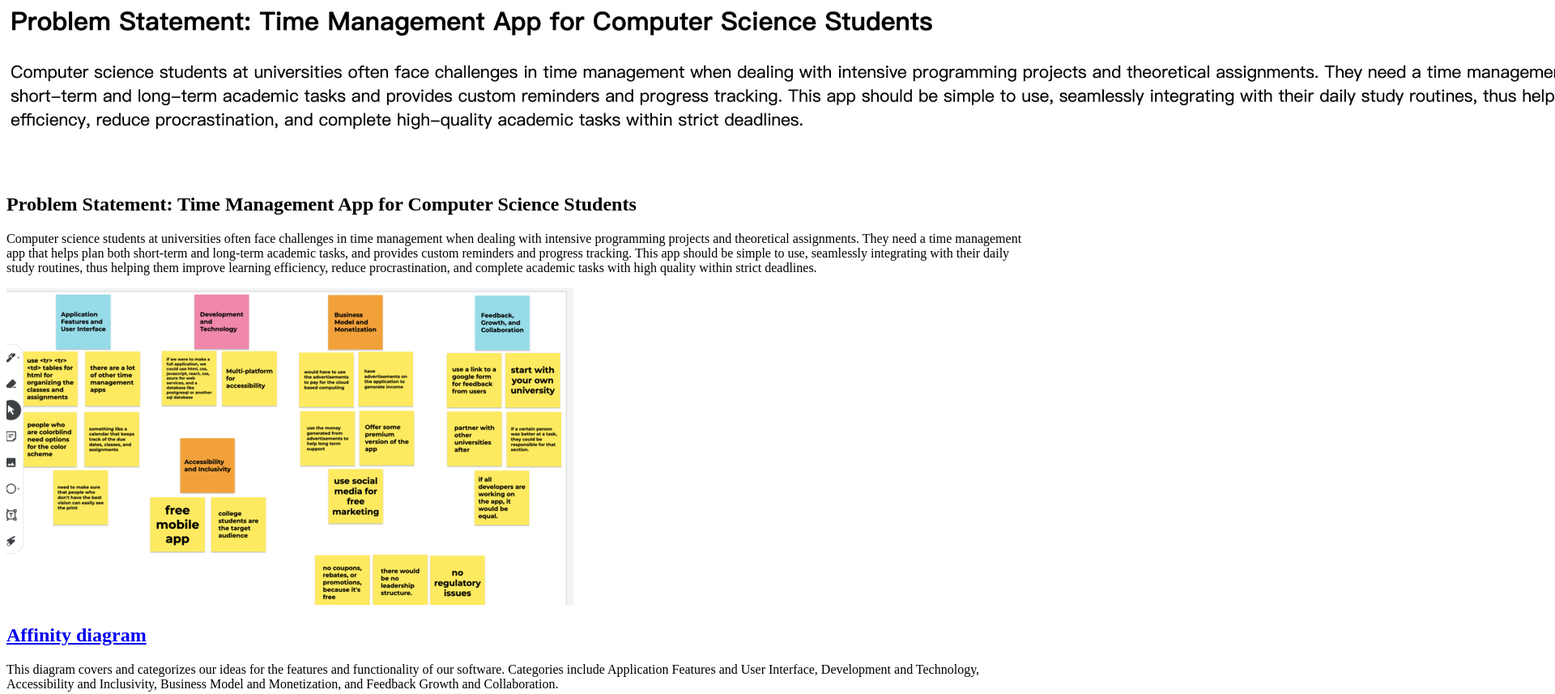
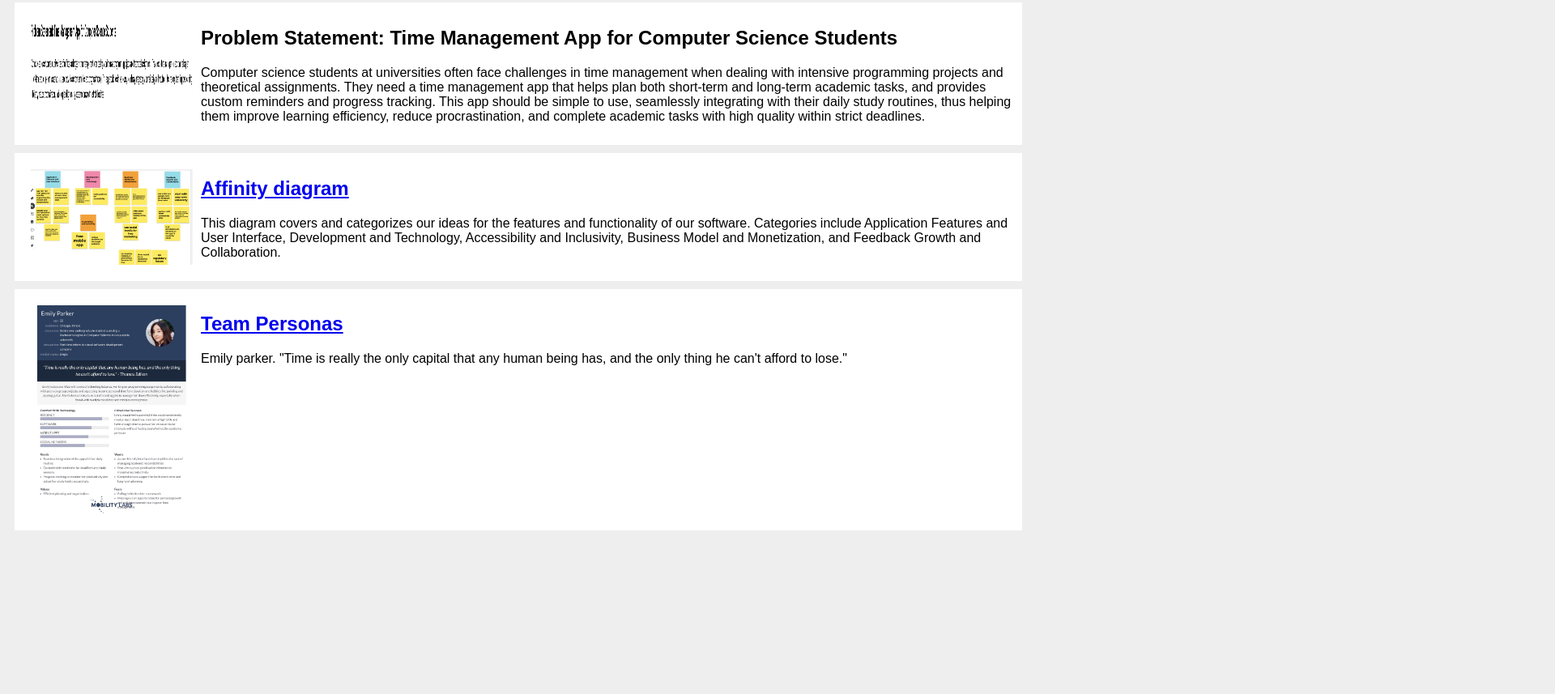
Before and after one commit to jsull123/jasonas, a plain HTML site: page index.html in a window 1280 px wide. Shown: the part 77-934 px from the top of the page at 81% size, 1920 px wide, since content can reach past the window. After the commit the page ends 800 px from the top, so only its background shows below. Drawn offline with Linux system fonts and the light colour scheme.

Commit message:
all personas

```diff
--- a/index.html
+++ b/index.html
@@ -1,6 +1,7 @@
 <!DOCTYPE html>
 <html>
   <head>
+    <link rel="stylesheet" href="styles.css" />
     <title>
       CSCE 190: Jason Sullivan
     </title>
@@ -29,4 +30,15 @@
     </p>
     </section>
     </section>
+    <!-- Personas assignment -->
+  <section class="assign">
+    <img src="images/my-persona.jpg" />
+    <section class="assign-det">
+    <a href="files/all-personas.pdf"><h2>Team Personas</h2></a>
+    <p>
+    Emily parker. "Time is really the only capital that any human being has, and the only thing he can't afford to lose."
+    </p>
+    </section>
+    </section>
+
 </html>
```
